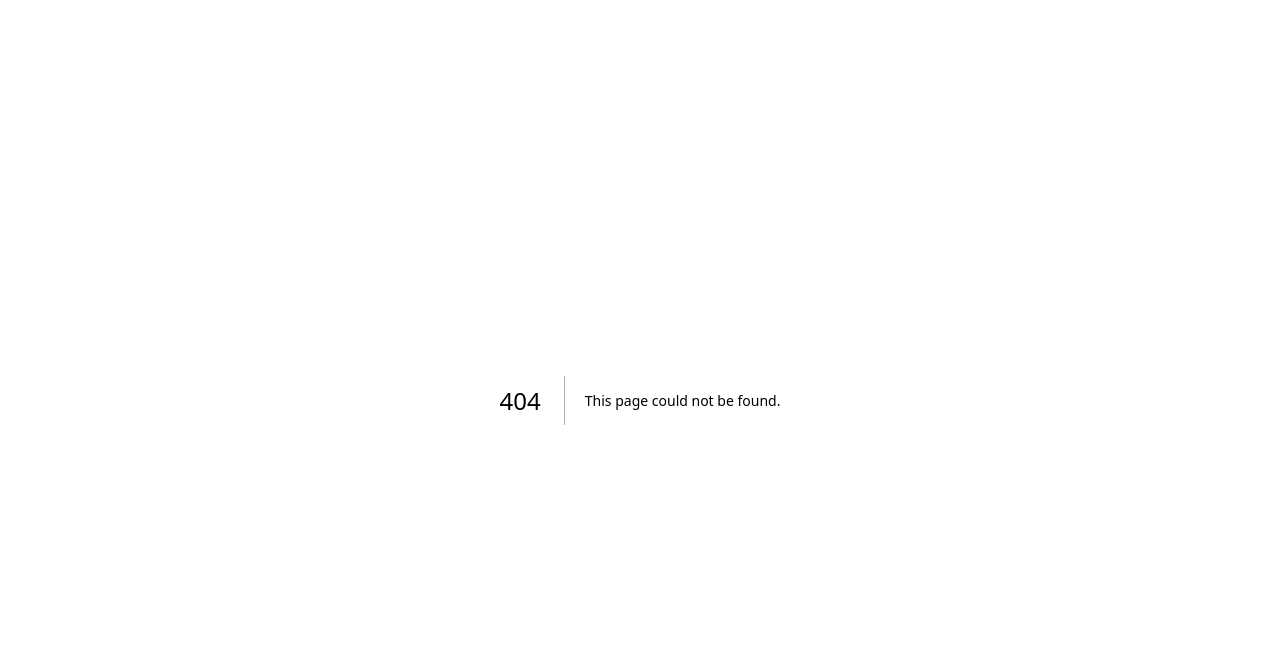
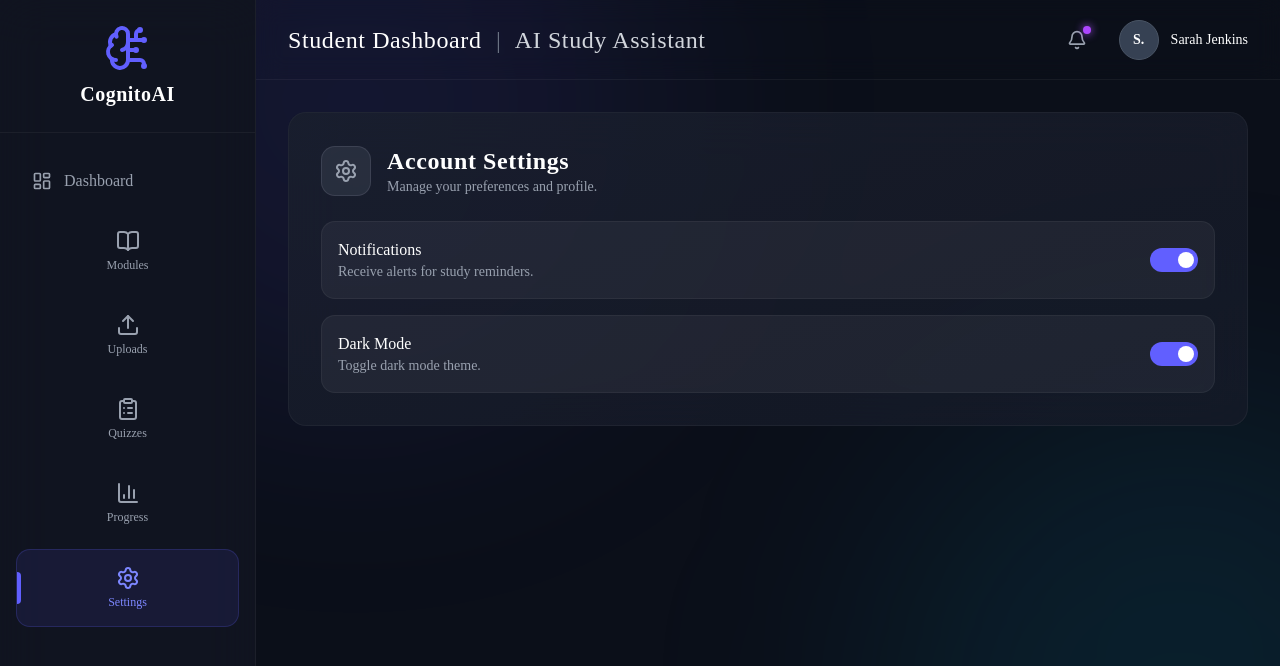
Before and after one commit to theakashr/AI-Study, a Next.js app: page /settings in a window 1280 px wide. Before the commit this address had no page. Shown: the top 666 px of the page. Built offline with nearby package versions, Linux system fonts and the light colour scheme.

Commit message:
feat: add missing dashboard UI pages to fix 404

```diff
--- /dev/null
+++ b/src/app/(dashboard)/quizzes/page.tsx
@@ -0,0 +1,31 @@
+"use client";
+
+import { ClipboardList } from "lucide-react";
+
+export default function QuizzesPage() {
+  return (
+    <div className="space-y-6 animate-in fade-in slide-in-from-bottom-4 duration-500">
+      <div className="bg-[#161B29]/80 backdrop-blur-xl rounded-2xl p-8 border border-white/5 relative overflow-hidden">
+        <div className="absolute inset-0 bg-gradient-to-br from-emerald-500/10 to-transparent opacity-50" />
+
+        <div className="relative z-10 flex items-center gap-4 mb-6">
+          <div className="p-3 rounded-xl bg-emerald-500/20 border border-emerald-500/30">
+            <ClipboardList className="w-6 h-6 text-emerald-400" />
+          </div>
+          <div>
+            <h1 className="text-2xl font-bold text-white tracking-wide">AI Quizzes</h1>
+            <p className="text-gray-400 text-sm">Generate and take AI-powered quizzes.</p>
+          </div>
+        </div>
+
+        <div className="h-64 flex flex-col items-center justify-center border-2 border-dashed border-white/10 rounded-xl bg-white/5 text-gray-500">
+          <ClipboardList className="w-12 h-12 mb-4 opacity-50" />
+          <p>No quizzes available right now.</p>
+          <button className="mt-4 px-6 py-2 bg-emerald-500 hover:bg-emerald-600 text-white font-medium rounded-lg transition-colors shadow-[0_0_15px_rgba(16,185,129,0.4)]">
+            Generate Quiz
+          </button>
+        </div>
+      </div>
+    </div>
+  );
+}
--- /dev/null
+++ b/src/app/(dashboard)/settings/page.tsx
@@ -0,0 +1,45 @@
+"use client";
+
+import { Settings } from "lucide-react";
+
+export default function SettingsPage() {
+  return (
+    <div className="space-y-6 animate-in fade-in slide-in-from-bottom-4 duration-500">
+      <div className="bg-[#161B29]/80 backdrop-blur-xl rounded-2xl p-8 border border-white/5 relative overflow-hidden">
+        <div className="absolute inset-0 bg-gradient-to-br from-gray-500/10 to-transparent opacity-50" />
+
+        <div className="relative z-10 flex items-center gap-4 mb-6">
+          <div className="p-3 rounded-xl bg-gray-500/20 border border-gray-500/30">
+            <Settings className="w-6 h-6 text-gray-400" />
+          </div>
+          <div>
+            <h1 className="text-2xl font-bold text-white tracking-wide">Account Settings</h1>
+            <p className="text-gray-400 text-sm">Manage your preferences and profile.</p>
+          </div>
+        </div>
+
+        <div className="space-y-4 relative z-10">
+          <div className="p-4 bg-white/5 rounded-xl border border-white/5 flex items-center justify-between">
+            <div>
+              <p className="font-medium text-white">Notifications</p>
+              <p className="text-sm text-gray-400">Receive alerts for study reminders.</p>
+            </div>
+            <div className="w-12 h-6 bg-indigo-500 rounded-full relative cursor-pointer">
+              <div className="absolute right-1 top-1 w-4 h-4 bg-white rounded-full" />
+            </div>
+          </div>
+
+          <div className="p-4 bg-white/5 rounded-xl border border-white/5 flex items-center justify-between">
+            <div>
+              <p className="font-medium text-white">Dark Mode</p>
+              <p className="text-sm text-gray-400">Toggle dark mode theme.</p>
+            </div>
+            <div className="w-12 h-6 bg-indigo-500 rounded-full relative cursor-pointer">
+              <div className="absolute right-1 top-1 w-4 h-4 bg-white rounded-full" />
+            </div>
+          </div>
+        </div>
+      </div>
+    </div>
+  );
+}
--- /dev/null
+++ b/src/app/(dashboard)/uploads/page.tsx
@@ -0,0 +1,29 @@
+"use client";
+
+import { Upload } from "lucide-react";
+
+export default function UploadsPage() {
+  return (
+    <div className="space-y-6 animate-in fade-in slide-in-from-bottom-4 duration-500">
+      <div className="bg-[#161B29]/80 backdrop-blur-xl rounded-2xl p-8 border border-white/5 relative overflow-hidden">
+        <div className="absolute inset-0 bg-gradient-to-br from-cyan-500/10 to-transparent opacity-50" />
+
+        <div className="relative z-10 flex items-center gap-4 mb-6">
+          <div className="p-3 rounded-xl bg-cyan-500/20 border border-cyan-500/30">
+            <Upload className="w-6 h-6 text-cyan-400" />
+          </div>
+          <div>
+            <h1 className="text-2xl font-bold text-white tracking-wide">Document Uploads</h1>
+            <p className="text-gray-400 text-sm">Upload PDFs and let AI index them for study.</p>
+          </div>
+        </div>
+
+        <div className="h-64 flex flex-col items-center justify-center border-2 border-dashed border-white/10 rounded-xl bg-white/5 text-gray-500 hover:bg-white/10 transition-colors cursor-pointer group">
+          <Upload className="w-12 h-12 mb-4 opacity-50 group-hover:text-cyan-400 group-hover:opacity-100 transition-colors" />
+          <p className="font-medium">Drag & Drop PDFs Here</p>
+          <p className="text-sm mt-1">or click to browse files</p>
+        </div>
+      </div>
+    </div>
+  );
+}
```
